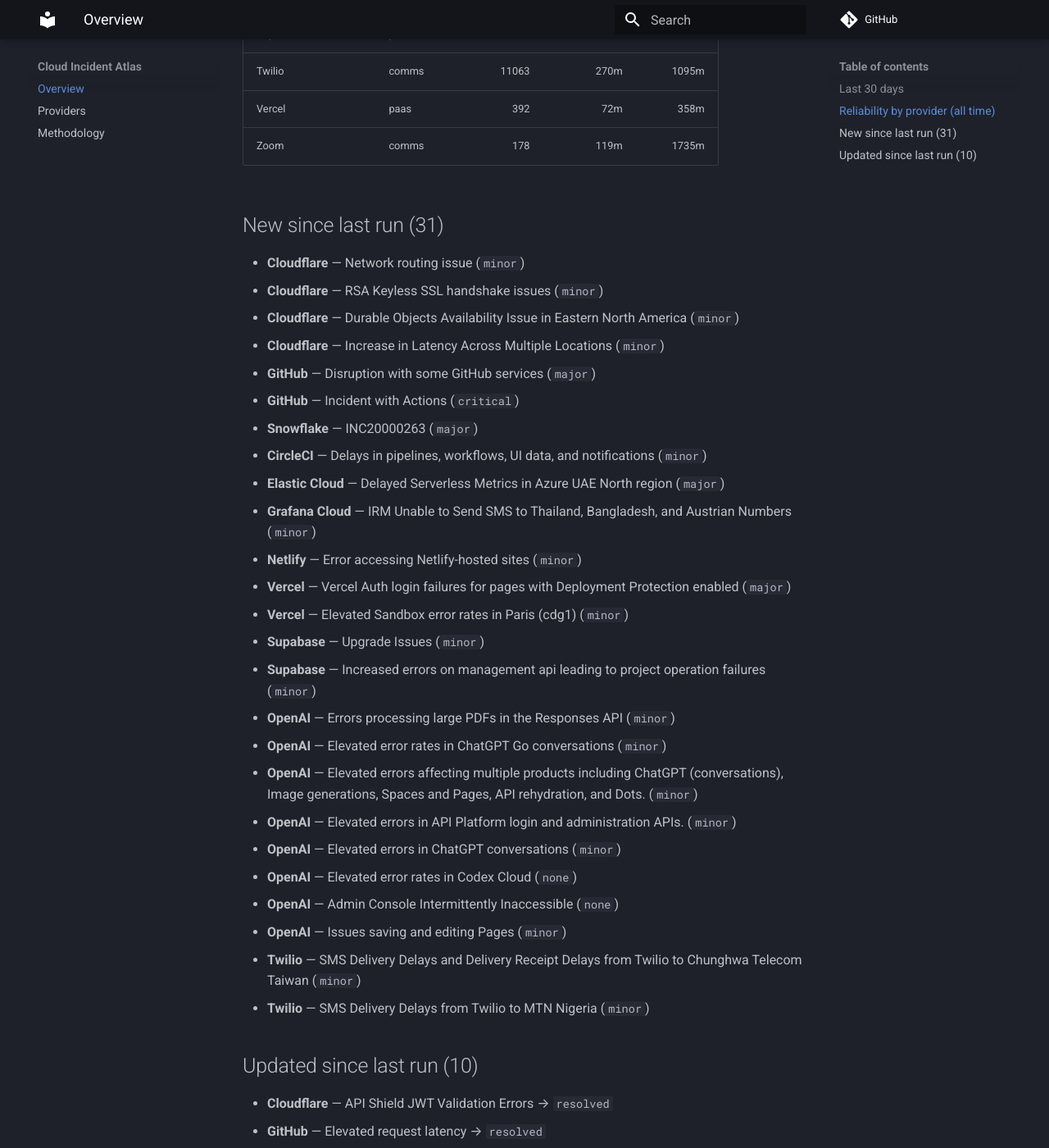
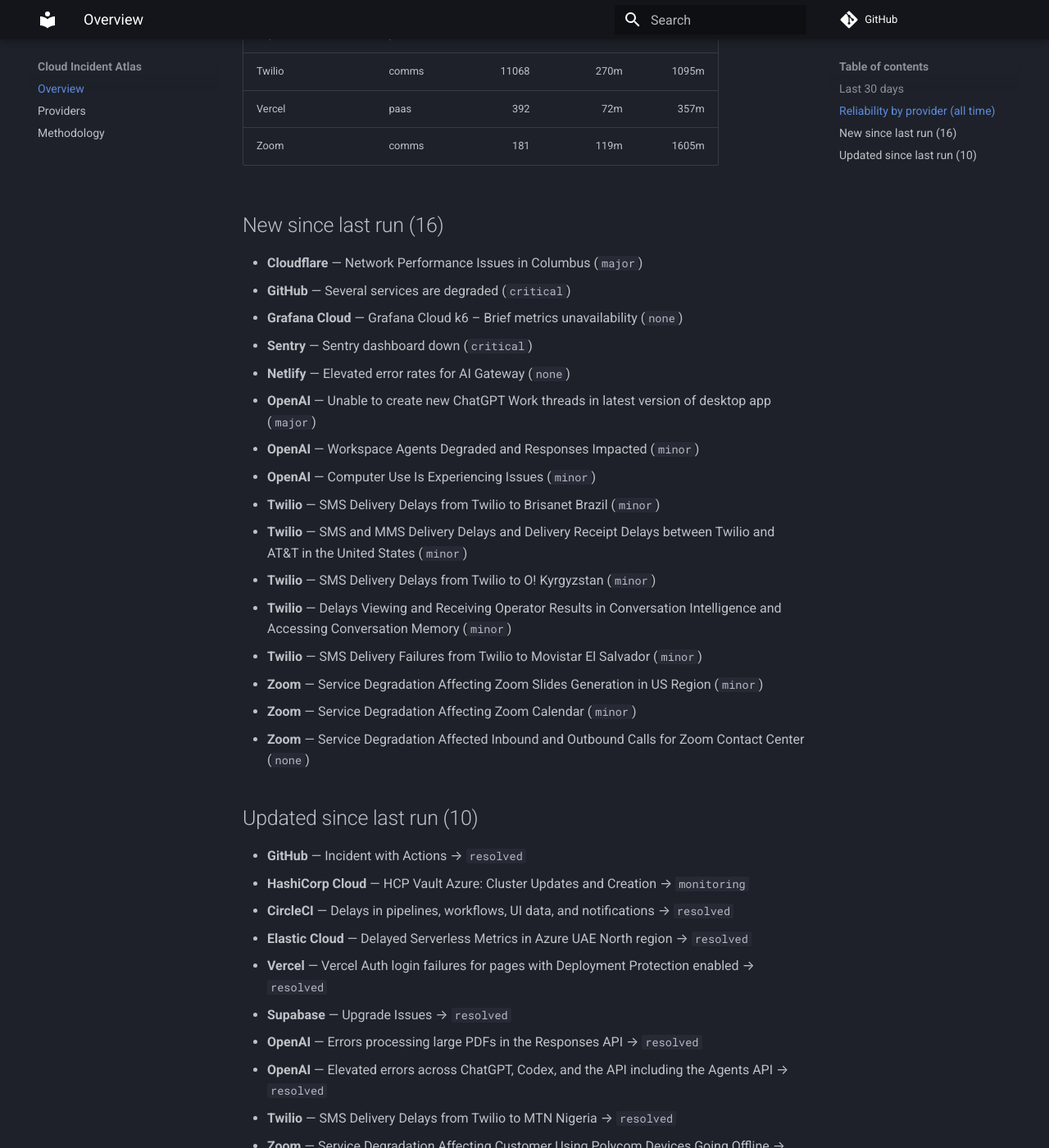
Before and after one commit to ayushgupta07xx/cloud-incident-atlas, an MkDocs documentation site: the page built from docs/index.md, in a window 1280 px wide and 1400 px high, scrolled down 1428 px. Shown: the whole window at 82% size. Built offline with MkDocs 1.6.1 and Material for MkDocs 9.7.7, drawn with Linux system fonts in a browser that asks for light colours; comment, search, counter and statistics services are not loaded; some of the changed text lies outside the part shown.

Commit message:
docs: refresh digest and charts
Regenerated from the corpus by the ingest pipeline.

Run: https://github.com/ayushgupta07xx/cloud-incident-atlas/actions/runs/37626787416

Co-authored-by: github-actions[bot] <41898282+github-actions[bot]@users.noreply.github.com>

```diff
--- a/docs/index.md
+++ b/docs/index.md
@@ -15,67 +15,58 @@
 | Amazon Web Services | cloud | 79 | — | — |
 | Microsoft Azure | cloud | 1 | — | — |
 | CircleCI | devtools | 314 | 69m | 481m |
-| Cloudflare | cdn | 6741 | 239m | 500m |
+| Cloudflare | cdn | 6742 | 239m | 502m |
 | Confluent Cloud | data | 261 | 195m | 1640m |
 | Datadog | observability | 127 | 73m | 226m |
 | DigitalOcean | cloud | 508 | 144m | 572m |
 | Discord | comms | 224 | 56m | 292m |
-| Elastic Cloud | observability | 259 | 191m | 1579m |
+| Elastic Cloud | observability | 259 | 192m | 1561m |
 | Google Cloud Platform | cloud | 6 | 444m | — |
-| GitHub | devtools | 632 | 67m | 287m |
-| Grafana Cloud | observability | 768 | 90m | 1135m |
+| GitHub | devtools | 633 | 67m | 287m |
+| Grafana Cloud | observability | 769 | 90m | 1135m |
 | HashiCorp Cloud | devtools | 39 | 178m | 1488m |
 | MongoDB Atlas | data | 276 | 120m | 1412m |
-| Netlify | paas | 223 | 39m | 193m |
+| Netlify | paas | 224 | 38m | 191m |
 | New Relic | observability | 108 | 63m | 311m |
 | npm | devtools | 64 | 105m | 349m |
-| OpenAI | ai | 97 | 100m | 634m |
-| Sentry | observability | 341 | 86m | 363m |
+| OpenAI | ai | 100 | 111m | 594m |
+| Sentry | observability | 342 | 85m | 363m |
 | Snowflake | data | 203 | 118m | 592m |
-| Supabase | paas | 413 | 152m | 1179m |
-| Twilio | comms | 11063 | 270m | 1095m |
-| Vercel | paas | 392 | 72m | 358m |
-| Zoom | comms | 178 | 119m | 1735m |
+| Supabase | paas | 413 | 153m | 1175m |
+| Twilio | comms | 11068 | 270m | 1095m |
+| Vercel | paas | 392 | 72m | 357m |
+| Zoom | comms | 181 | 119m | 1605m |
 
-## New since last run (31)
+## New since last run (16)
 
-- **Cloudflare** — Network routing issue (`minor`)
-- **Cloudflare** — RSA Keyless SSL handshake issues (`minor`)
-- **Cloudflare** — Durable Objects Availability Issue in Eastern North America (`minor`)
-- **Cloudflare** — Increase in Latency Across Multiple Locations (`minor`)
-- **GitHub** — Disruption with some GitHub services (`major`)
-- **GitHub** — Incident with Actions (`critical`)
-- **Snowflake** — INC20000263 (`major`)
-- **CircleCI** — Delays in pipelines, workflows, UI data, and notifications (`minor`)
-- **Elastic Cloud** — Delayed Serverless Metrics in Azure UAE North region (`major`)
-- **Grafana Cloud** — IRM Unable to Send SMS to Thailand, Bangladesh, and Austrian Numbers (`minor`)
-- **Netlify** — Error accessing Netlify-hosted sites (`minor`)
-- **Vercel** — Vercel Auth login failures for pages with Deployment Protection enabled (`major`)
-- **Vercel** — Elevated Sandbox error rates in Paris (cdg1) (`minor`)
-- **Supabase** — Upgrade Issues (`minor`)
-- **Supabase** — Increased errors on management api leading to project operation failures (`minor`)
-- **OpenAI** — Errors processing large PDFs in the Responses API (`minor`)
-- **OpenAI** — Elevated error rates in ChatGPT Go conversations (`minor`)
-- **OpenAI** — Elevated errors affecting multiple products including ChatGPT (conversations), Image generations, Spaces and Pages, API rehydration, and Dots. (`minor`)
-- **OpenAI** — Elevated errors in API Platform login and administration APIs. (`minor`)
-- **OpenAI** — Elevated errors in ChatGPT conversations (`minor`)
-- **OpenAI** — Elevated error rates in Codex Cloud (`none`)
-- **OpenAI** — Admin Console Intermittently Inaccessible (`none`)
-- **OpenAI** — Issues saving and editing Pages (`minor`)
-- **Twilio** — SMS Delivery Delays and Delivery Receipt Delays from Twilio to Chunghwa Telecom Taiwan (`minor`)
-- **Twilio** — SMS Delivery Delays from Twilio to MTN Nigeria (`minor`)
+- **Cloudflare** — Network Performance Issues in Columbus (`major`)
+- **GitHub** — Several services are degraded (`critical`)
+- **Grafana Cloud** — Grafana Cloud k6 – Brief metrics unavailability (`none`)
+- **Sentry** — Sentry dashboard down (`critical`)
+- **Netlify** — Elevated error rates for AI Gateway (`none`)
+- **OpenAI** — Unable to create new ChatGPT Work threads in latest version of desktop app (`major`)
+- **OpenAI** — Workspace Agents Degraded and Responses Impacted (`minor`)
+- **OpenAI** — Computer Use Is Experiencing Issues (`minor`)
+- **Twilio** — SMS Delivery Delays from Twilio to Brisanet Brazil (`minor`)
+- **Twilio** — SMS and MMS Delivery Delays and Delivery Receipt Delays between Twilio and AT&T in the United States (`minor`)
+- **Twilio** — SMS Delivery Delays from Twilio to O! Kyrgyzstan (`minor`)
+- **Twilio** — Delays Viewing and Receiving Operator Results in Conversation Intelligence and Accessing Conversation Memory (`minor`)
+- **Twilio** — SMS Delivery Failures from Twilio to Movistar El Salvador (`minor`)
+- **Zoom** — Service Degradation Affecting Zoom Slides Generation in US Region (`minor`)
+- **Zoom** — Service Degradation Affecting Zoom Calendar (`minor`)
+- **Zoom** — Service Degradation Affected Inbound and Outbound Calls for Zoom Contact Center (`none`)
 
 ## Updated since last run (10)
 
-- **Cloudflare** — API Shield JWT Validation Errors → `resolved`
-- **GitHub** — Elevated request latency → `resolved`
-- **DigitalOcean** — VPC Networking Availability → `resolved`
+- **GitHub** — Incident with Actions → `resolved`
 - **HashiCorp Cloud** — HCP Vault Azure: Cluster Updates and Creation → `monitoring`
-- **Supabase** — Intermittent latency in Eastern US → `resolved`
+- **CircleCI** — Delays in pipelines, workflows, UI data, and notifications → `resolved`
+- **Elastic Cloud** — Delayed Serverless Metrics in Azure UAE North region → `resolved`
+- **Vercel** — Vercel Auth login failures for pages with Deployment Protection enabled → `resolved`
+- **Supabase** — Upgrade Issues → `resolved`
+- **OpenAI** — Errors processing large PDFs in the Responses API → `resolved`
 - **OpenAI** — Elevated errors across ChatGPT, Codex, and the API including the Agents API → `resolved`
-- **OpenAI** — Elevated Work Mode errors → `resolved`
-- **Twilio** — SMS Delivery Delays and Failures between Twilio Long Codes and Multiple Networks in France → `resolved`
-- **Twilio** — Voice Call Failures from Network Subscribers to a Subset of Twilio France Phone Numbers → `resolved`
+- **Twilio** — SMS Delivery Delays from Twilio to MTN Nigeria → `resolved`
 - **Zoom** — Service Degradation Affecting Customer Using Polycom Devices Going Offline → `identified`
 
 ---
```
Also changed, not shown: other parts of docs/index.md (+3 -3 lines), README.md (+9 -9 lines), docs/providers.md (+16 -16 lines), docs/img/mttr.svg, docs/img/timeline.svg.
